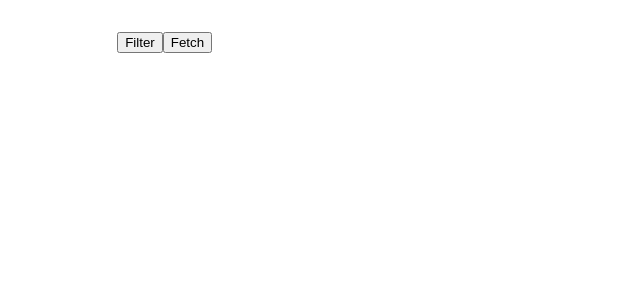
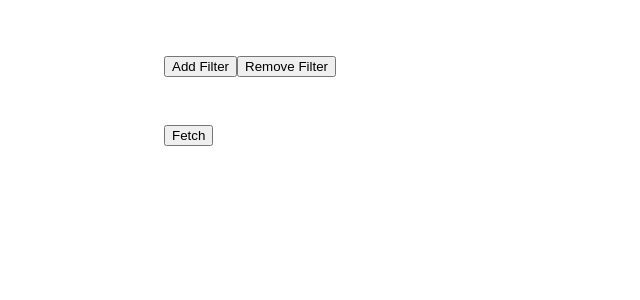
Before and after one commit to mikohan/rrts-second, a React (Create React App) app: page / in a window 1280 px wide. Shown: the top 300 px of the page, without its empty margins (0-640 px from the left). Built offline with nearby package versions, Linux system fonts and the light colour scheme.

Commit message:
Added remove filter

```diff
--- a/package.json
+++ b/package.json
@@ -8,10 +8,12 @@
     "@testing-library/user-event": "^12.1.10",
     "@types/jest": "^26.0.15",
     "@types/node": "^12.0.0",
+    "@types/node-sass": "^4.11.1",
     "@types/react": "^16.9.53",
     "@types/react-dom": "^16.9.8",
     "@types/react-redux": "^7.1.11",
     "axios": "^0.21.0",
+    "node-sass": "4.14.1",
     "react": "^17.0.1",
     "react-dom": "^17.0.1",
     "react-redux": "^7.2.2",
--- a/src/components/App.tsx
+++ b/src/components/App.tsx
@@ -2,7 +2,8 @@ import React from 'react';
 import { connect } from 'react-redux';
 import { ITodos, fetchTodos, deleteTodo } from '../redux/actions';
 import { IStoreState } from '../redux/reducers';
-import { addFilterAction, filterThunk } from '../redux/actions';
+import { addFilterAction, filterThunk, removeFilter } from '../redux/actions';
+import '../styles.scss';
 
 interface IAppProps {
   products: any;
@@ -10,6 +11,7 @@ interface IAppProps {
   deleteTodo: typeof deleteTodo;
   addFilterAction: typeof addFilterAction;
   filterThunk: Function;
+  removeFilter: typeof removeFilter;
 }
 
 class _App extends React.Component<IAppProps> {
@@ -23,6 +25,9 @@ class _App extends React.Component<IAppProps> {
 
   onFilter = (): void => {
     this.props.addFilterAction('delectus');
+  };
+  onRemoveFilter = (): void => {
+    this.props.removeFilter('delectus');
   };
 
   render() {
@@ -41,11 +46,14 @@ class _App extends React.Component<IAppProps> {
           paddingTop: '24px',
         }}
       >
-        <div>
-          <button onClick={this.onFilter}>Filter</button>
-        </div>
         <div style={{ width: '1000px' }}>
-          <button onClick={this.onButtonClick}>Fetch</button>
+          <div className="custom-button">
+            <button onClick={this.onFilter}>Add Filter</button>
+            <button onClick={this.onRemoveFilter}>Remove Filter</button>
+          </div>
+          <div className="custom-button">
+            <button onClick={this.onButtonClick}>Fetch</button>
+          </div>
           <ul>{list()}</ul>
         </div>
       </div>
@@ -64,4 +72,5 @@ export default connect(mapStateToProps, {
   deleteTodo,
   addFilterAction,
   filterThunk,
+  removeFilter,
 })(_App);
--- a/src/redux/actions/filter.ts
+++ b/src/redux/actions/filter.ts
@@ -11,9 +11,21 @@ export interface IFilterThunk {
   payload: string[];
 }
 
+export interface IRemoveFilter {
+  type: ActionTypes.REMOVE_FILTER;
+  payload: string;
+}
+
 export const addFilterAction = (filter: string): IFilterByName => {
   return {
     type: ActionTypes.FILTER_BY_NAME,
+    payload: filter,
+  };
+};
+
+export const removeFilter = (filter: string): IRemoveFilter => {
+  return {
+    type: ActionTypes.REMOVE_FILTER,
     payload: filter,
   };
 };
--- a/src/redux/actions/types.ts
+++ b/src/redux/actions/types.ts
@@ -1,3 +1,4 @@
+import { IRemoveFilter } from './filter';
 import {
   IFilterThunk,
   IFetchTodosAction,
@@ -10,10 +11,12 @@ export enum ActionTypes {
   DELETE_TODO = 'DELETE_TODO',
   FILTER_BY_NAME = 'FILTER_BY_NAME',
   APPLY_FILTERS = 'APPLY_FILTERS',
+  REMOVE_FILTER = 'REMOVE_FILTER',
 }
 
 export type Action =
   | IFilterThunk
   | IFetchTodosAction
   | IDeleteAction
-  | IFilterByName;
+  | IFilterByName
+  | IRemoveFilter;
--- /dev/null
+++ b/src/styles.scss
@@ -0,0 +1,3 @@
+.custom-button {
+  padding: 24px;
+}
```
Also changed, not shown: 2 other files (tests, documents, lock files or other folders).
